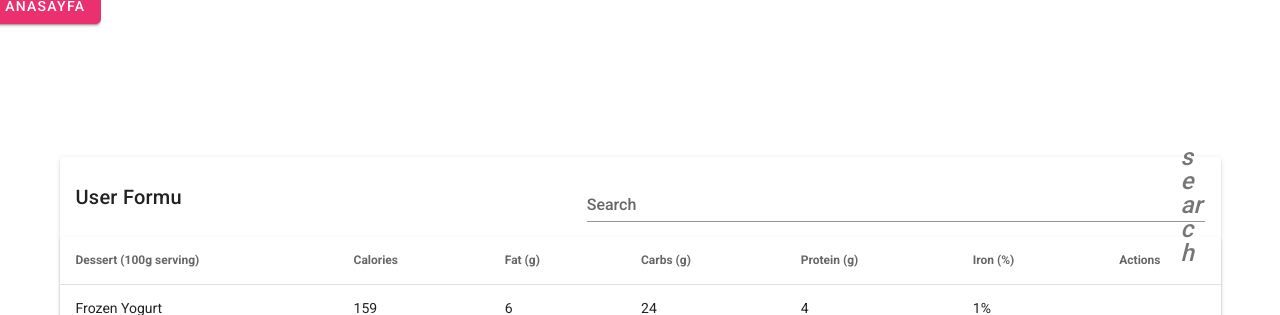
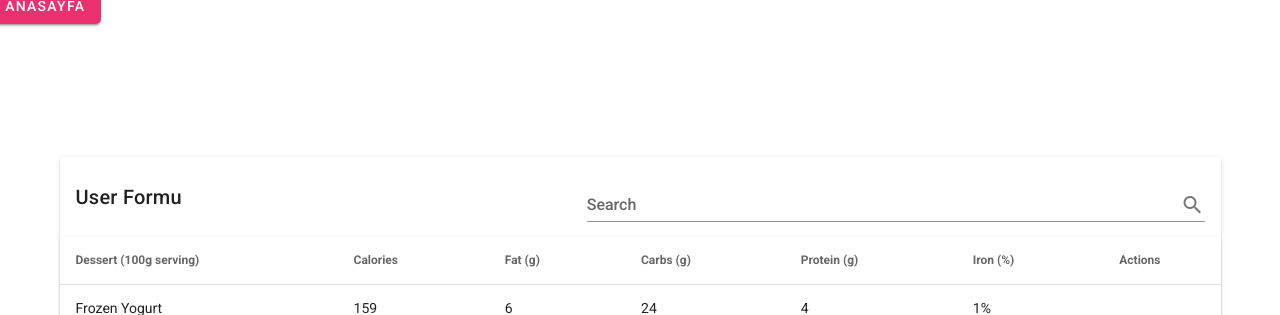
Before and after one commit to rasimoner/cari, a Vue app: page /users in a window 1280 px wide. Shown: the top 315 px of the page. Built offline with nearby package versions, Linux system fonts and the light colour scheme.

Commit message:
refactor icon

```diff
--- a/package.json
+++ b/package.json
@@ -14,6 +14,7 @@
     "core-js": "^3.8.1",
     "node-sass": "^4.14.1",
     "prettier": "^2.2.1",
+    "svg": "^0.1.0",
     "vue": "^2.6.12",
     "vue-class-component": "^7.2.6",
     "vue-property-decorator": "^8.5.1",
--- a/src/components/_rasComps/ras-table-comp/rasTableComponent.vue
+++ b/src/components/_rasComps/ras-table-comp/rasTableComponent.vue
@@ -5,7 +5,7 @@
       <v-spacer />
       <v-text-field
         v-model="search"
-        append-icon="search"
+        append-icon="mdi-magnify"
         label="Search"
         single-line
         hide-details
--- a/src/views/Users.vue
+++ b/src/views/Users.vue
@@ -7,7 +7,7 @@
           :items="getItems()"
           :table-title="tableTitle"
         >
-          <template v-slot:item.action="{ item }">
+          <template v-slot:item.actions="{ item }">
             <v-icon small class="mr-2" @click="editItem(item)"> edit </v-icon>
             <v-icon small class="mr-2" @click="deleteItem(item)">
               delete
@@ -133,9 +133,11 @@ export default class Users extends Vue {
     carbs: 0,
     protein: 0,
   };
+
   get modalFormTitle() {
     return this.editedIndex === -1 ? "New Item" : "Edit Item";
   }
+
   close() {
     this.dialog = false;
     setTimeout(() => {
@@ -152,6 +154,7 @@ export default class Users extends Vue {
     }
     this.close();
   }
+
   editItem(item: RasTableModel) {
     this.editedIndex = this.items.indexOf(item);
     this.editedItem = Object.assign({}, item);
@@ -163,6 +166,7 @@ export default class Users extends Vue {
     confirm("Are you sure you want to delete this item?") &&
       this.items.splice(index, 1);
   }
+
   getItems() {
     let tableModel: RasTableModel[] = [
       {
```
Also changed, not shown: 1 other file (tests, documents, lock files or other folders).
